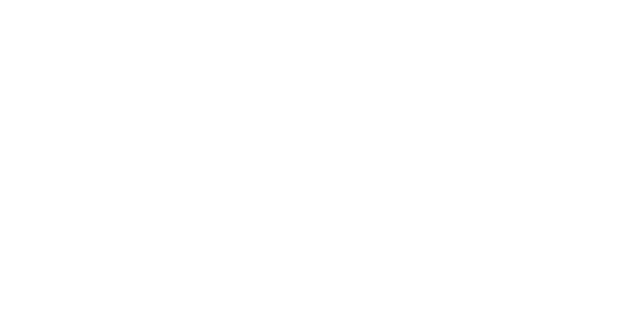
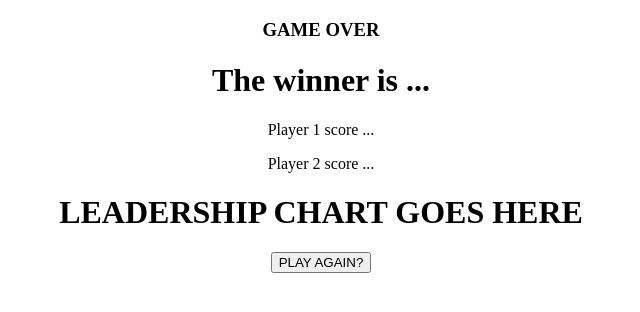
Before and after one commit to sigltech/Triviani-Quiz-App, a React (Create React App) app: page /finish in a window 1280 px wide. Before the commit this address had no page. Shown: the top 312 px of the page, without its empty margins (319-959 px from the left). Built offline with nearby package versions, Linux system fonts and the light colour scheme.

Commit message:
changes made

```diff
--- a/package.json
+++ b/package.json
@@ -10,6 +10,7 @@
     "react": "^18.2.0",
     "react-dom": "^18.2.0",
     "react-redux": "^8.0.2",
+    "react-router-dom": "^6.3.0",
     "react-scripts": "5.0.1",
     "redux": "^4.2.0",
     "redux-devtools-extension": "^2.13.9",
--- a/src/App.js
+++ b/src/App.js
@@ -1,7 +1,7 @@
 import React from 'react';
 import './App.css';
 import {Routes, Route} from 'react-router-dom';
-import { OnlineGamePage } from './pages';
+import { OnlineGamePage, GameFinishPage } from './pages';
 
 function App() {
   return (
@@ -9,6 +9,7 @@
       <Routes>
         <Route path="/">
           <Route path="/" element={<OnlineGamePage />} />
+          <Route path="/finish" element={<GameFinishPage />} />
         </Route>
       </Routes>
     </div>
--- a/src/pages/GameFinishPage/index.jsx
+++ b/src/pages/GameFinishPage/index.jsx
@@ -0,0 +1,31 @@
+import React from "react";
+
+function GameFinishPage() {
+
+    return(
+        <div className="gameFinish">
+            <div className="gameover">
+                <h3>GAME OVER </h3>
+            </div>
+
+            <div className="winner">
+                <h1> The winner is ...</h1>
+            </div>
+
+            <div className="scores">
+                <p> Player 1 score ...</p>
+                <p> Player 2 score ...</p>
+            </div>
+
+            <div className="leadership chart">
+                <h1> LEADERSHIP CHART GOES HERE</h1>
+
+            </div>
+
+            <button> PLAY AGAIN? </button>
+
+        </div>
+    )
+}
+
+export default GameFinishPage;
```
Also changed, not shown: 1 other file (tests, documents, lock files or other folders).
